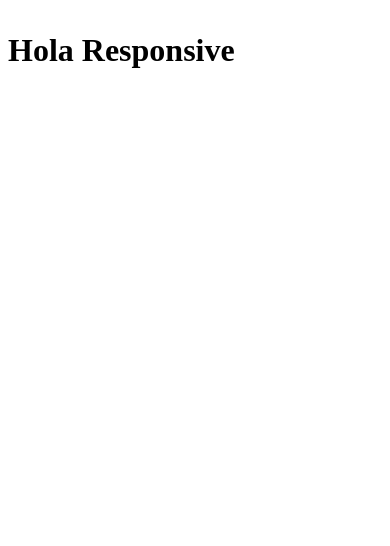
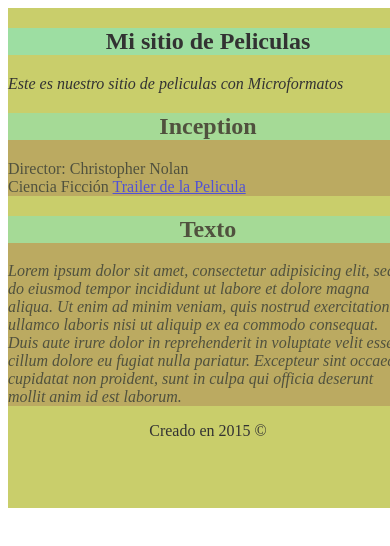
Before and after one commit to jorgeordovi/Responsive, a plain HTML site: page index.html in a window 390 px wide. Drawn offline with Linux system fonts and the light colour scheme.

Commit message:
Responsive
CSS design

```diff
--- a/css/styles.css
+++ b/css/styles.css
@@ -0,0 +1,31 @@
+h1{
+	background: #85D68B;
+	text-align: center;
+}
+h2{background: #85D68B;
+	text-align: center;
+}
+
+p{
+	font-style: italic;
+}
+#container {
+position: absolute;
+width: 400px;
+height: 500px;
+background-color: #BCC247;
+opacity: 0.8;
+}
+article{
+width: 400px;
+height: auto;
+background-color: #A88C38;
+opacity: 0.8;
+}
+footer{
+	text-align: center;
+	height: auto;
+}
+@media screen  {
+
+}
--- a/index.html
+++ b/index.html
@@ -4,14 +4,40 @@
 	<meta charset="UTF-8">
 	<title>Responsive CSS</title>
 	<meta charset="UTF-8">
-	<title>less Document</title>
-	<link rel="stylesheet/css" href="css/styles.css" type="text/css">
+	<link rel="stylesheet" href="css/styles.css" type="text/css">
 	<script type="text/javascript"></script>
-
+	<meta name="viewport" content="width=device-width, initial-scale=1" maximun-scale="1">
 </head>
 <body>
-	<h1>
-		<p>Hola Responsive</p>
-	</h1>
+	<section id="container">
+		<header>
+			<h1>Mi sitio de Peliculas</h1>
+			<p>Este es nuestro sitio de peliculas con Microformatos</p>
+		</header>
+		<section id="content">
+			<article>
+				<div itemscope itemtype="http://schema.org/Movie">
+					<h2 itemprop="name">Inception</h2>
+					<div itemprop="director" itemscope="http://schema.org/Person">
+						Director: <span itemprop="director">Christopher Nolan</span>
+					</div>
+					<span itemtprop="genre">Ciencia Ficción</span>
+					<a href="#" itemprop="trailer">Trailer de la Pelicula</a>
+				</div>
+			</article>
+			<article>
+				<h2>Texto</h2>
+				<p>Lorem ipsum dolor sit amet, consectetur adipisicing elit, sed do eiusmod
+				tempor incididunt ut labore et dolore magna aliqua. Ut enim ad minim veniam,
+				quis nostrud exercitation ullamco laboris nisi ut aliquip ex ea commodo
+				consequat. Duis aute irure dolor in reprehenderit in voluptate velit esse
+				cillum dolore eu fugiat nulla pariatur. Excepteur sint occaecat cupidatat non
+				proident, sunt in culpa qui officia deserunt mollit anim id est laborum.</p>
+			</article>
+		</section>
+		<footer>
+			Creado en 2015 &copy;
+		</footer>
+	</section>
 </body>
 </html>
--- /dev/null
+++ b/styles.css
@@ -0,0 +1,14 @@
+h1{
+	background: #85D68B;
+	text-align: center;
+}
+
+p{
+	font-style: italic;
+}
+#container {
+width: 400px;
+height: 200px;
+background-color: #BCC247;
+opacity: 0.8;
+}
```
